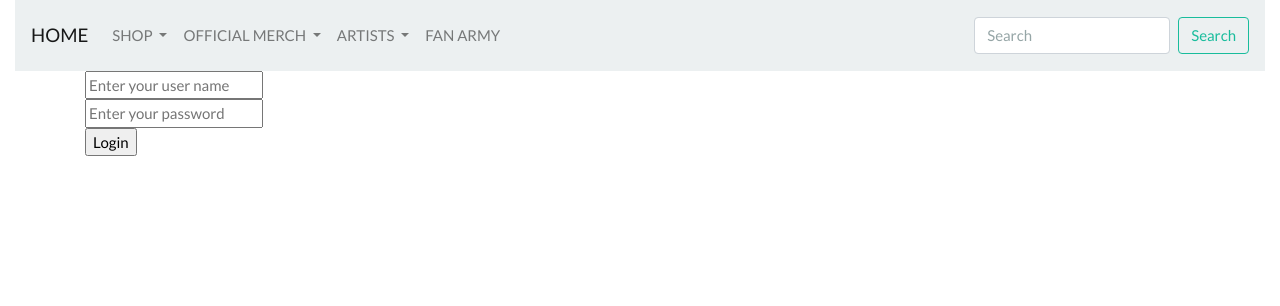
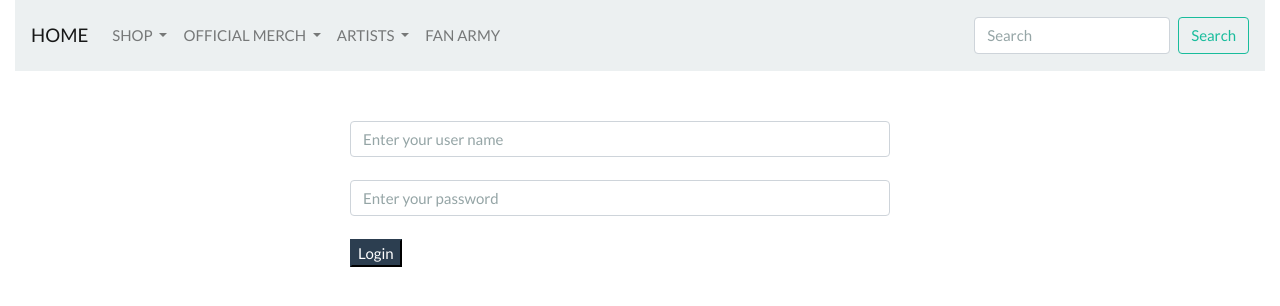
Before and after one commit to lightt77/StoredSoul, an Angular app in the folder webapp/: page /login in a window 1280 px wide. Shown: the top 306 px of the page. Built offline with nearby package versions, Linux system fonts and the light colour scheme.

Commit message:
Display error message for invalid credentials

```diff
--- a/webapp/src/app/components/login/login.component.html
+++ b/webapp/src/app/components/login/login.component.html
@@ -1,11 +1,14 @@
-<div class="container">
+<div class="container" style="margin:50px;">
   <div class="row">
-    <div class="col">
-      <form #loginForm="ngForm" (ngSubmit)="onLoginSubmit(loginForm.value)">
-        <input type="text" name="userName" title="User Name" placeholder="Enter your user name" ngModel><br>
-        <input type="password" name="password" title="Password" placeholder="Enter your password" ngModel><br>
-        <input type="submit" value="Login">
+    <div class="col-sm-6 offset-3">
+      <form class="form-group" #loginForm="ngForm" (ngSubmit)="onLoginSubmit(loginForm.value)">
+        <input class="form-control input-sm" type="text" name="userName" title="User Name" placeholder="Enter your user name" ngModel><br>
+        <input class="form-control" type="password" name="password" title="Password" placeholder="Enter your password" ngModel><br>
+        <input class="btn-primary"type="submit" value="Login">
       </form>
+    </div>
+    <div *ngIf="shouldDisplayError" class="col-sm-2 offset-5" style="color:red;">
+      Invalid Credentials!
     </div>
   </div>
 </div>
--- a/webapp/src/app/components/login/login.component.ts
+++ b/webapp/src/app/components/login/login.component.ts
@@ -8,14 +8,25 @@ import { environment } from '../../../environments/environment';
   styleUrls: ['./login.component.css']
 })
 export class LoginComponent implements OnInit {
-
-  constructor(private httpClient: HttpClient) { }
+  shouldDisplayError: boolean;
+  constructor(private httpClient: HttpClient) {
+    this.shouldDisplayError = false;
+  }
 
   ngOnInit() {
   }
 
   onLoginSubmit(fields: any) {
     this.httpClient.post(environment.baseServerUrl + "login", { "emailId": fields.userName, "password": fields.password })
-      .subscribe(data => console.log(data));
+      .subscribe(response => {
+        if (response === true) {
+          // route to home page
+
+        }
+        else {
+          // display the error
+          this.shouldDisplayError = true;
+        }
+      });
   }
 }
```
